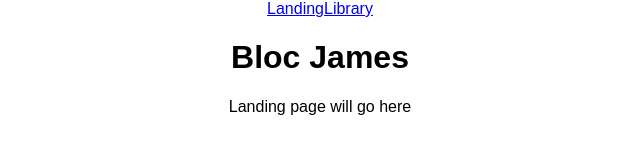
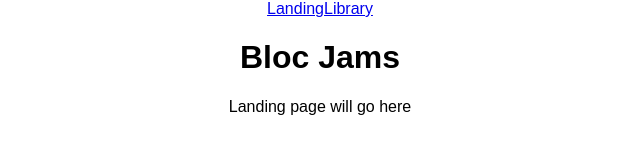
Before and after one commit to clintonm3/bloc-jams-react, a React (Create React App) app: page / in a window 1280 px wide. Shown: the top 160 px of the page, without its empty margins (320-960 px from the left). Built offline with nearby package versions, Linux system fonts and the light colour scheme.

Commit message:
Assignment 3 routing: completed

```diff
--- a/src/App.js
+++ b/src/App.js
@@ -14,7 +14,7 @@ class App extends Component {
             <Link to='/'>Landing</Link>
             <Link to='/library'>Library</Link>
            </nav>
-           <h1>Bloc James</h1>
+           <h1>Bloc Jams</h1>
         </header>
         <main>
           <Route exact path="/" component={Landing} />
--- a/src/components/Album.js
+++ b/src/components/Album.js
@@ -0,0 +1,9 @@
+import React from 'react';
+
+const Album = () => (
+  <section className="album">
+    Album will go here
+  </section>
+);
+
+export default Album;
```
